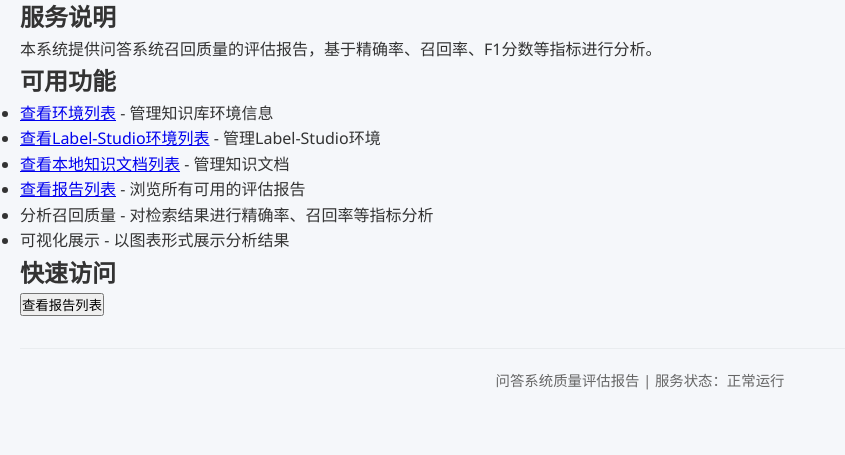
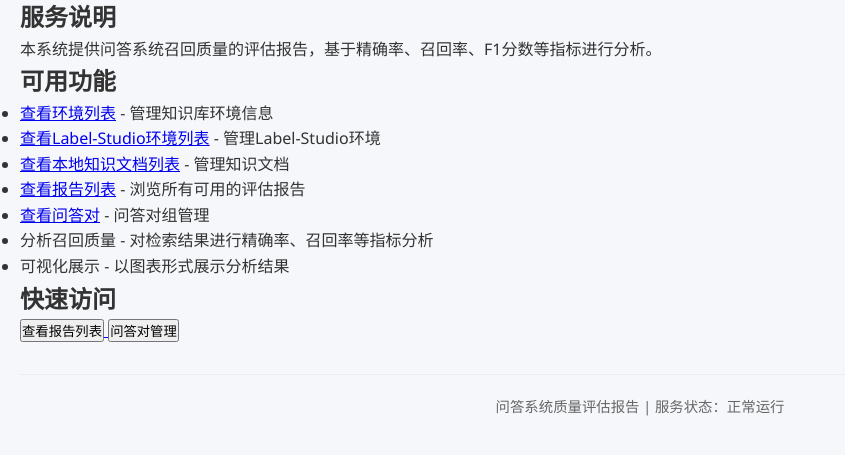
Before and after one commit to reginzf/zspt_llm_evaluator, a Flask app: page / in a window 1280 px wide. Shown: the part 214-669 px from the top of the page, without its empty margins (0-845 px from the left). Run offline with Flask 2, Linux system fonts and the light colour scheme; parts of the project's set-up code (start-up, migrations or seed data) failed here and were passed over.

Commit message:
新增 查看问答对

```diff
--- a/src/flask_funcs/reports/templates/home.html
+++ b/src/flask_funcs/reports/templates/home.html
@@ -27,6 +27,7 @@
                 <li><a href="/label_studio_env/">查看Label-Studio环境列表</a> - 管理Label-Studio环境</li>
                 <li><a href="/local_knowledge/">查看本地知识文档列表</a> - 管理知识文档</li>
                 <li><a href="/report_list/">查看报告列表</a> - 浏览所有可用的评估报告</li>
+                <li><a href="/qa/groups">查看问答对</a> - 问答对组管理</li>
                 <li>分析召回质量 - 对检索结果进行精确率、召回率等指标分析</li>
                 <li>可视化展示 - 以图表形式展示分析结果</li>
             </ul>
@@ -39,6 +40,9 @@
                 <a href="/report_list/">
                     <button class="primary-btn">查看报告列表</button>
                 </a>
+                <a href="/qa/groups">
+                    <button class="secondary-btn">问答对管理</button>
+                </a>
             </div>
         </div>
     </div>
```
